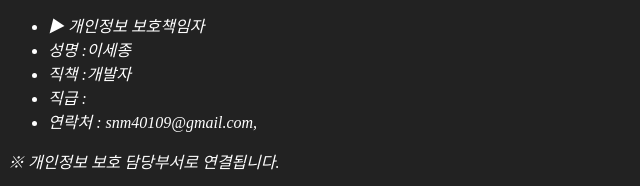
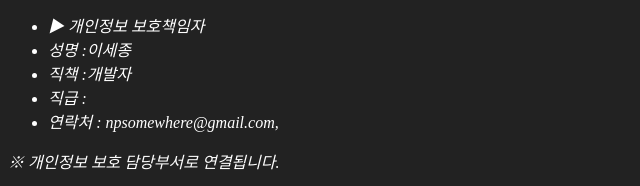
Before and after one commit to newpaper818/Somewhere_privacy_policy, a plain HTML site: page index.html in a window 1280 px wide. Shown: the part 2599-2785 px from the top of the page, 0-640 px from the left. Drawn offline with Linux system fonts and the light colour scheme.

Commit message:
email update

```diff
--- a/index.html
+++ b/index.html
@@ -66,7 +66,7 @@
 
               <strong>제8조(개인정보 자동 수집 장치의 설치•운영 및 거부에 관한 사항)</strong></p><p class="ls2"><br/><br/>① NP Somewhere 은(는) 이용자에게 개별적인 맞춤서비스를 제공하기 위해 이용정보를 저장하고 수시로 불러오는 ‘쿠키(cookie)’를 사용합니다.</br>② 쿠키는 웹사이트를 운영하는데 이용되는 서버(http)가 이용자의 컴퓨터 브라우저에게 보내는 소량의 정보이며 이용자들의 PC 컴퓨터내의 하드디스크에 저장되기도 합니다.</br>가. 쿠키의 사용 목적 : 이용자가 방문한 각 서비스와 웹 사이트들에 대한 방문 및 이용형태, 인기 검색어, 보안접속 여부, 등을 파악하여 이용자에게 최적화된 정보 제공을 위해 사용됩니다.</br>나. 쿠키의 설치•운영 및 거부 : 웹브라우저 상단의 도구>인터넷 옵션>개인정보 메뉴의 옵션 설정을 통해 쿠키 저장을 거부 할 수 있습니다.</br>다. 쿠키 저장을 거부할 경우 맞춤형 서비스 이용에 어려움이 발생할 수 있습니다.<p class='sub_p mgt30'>
 
-                <strong>제9조 (개인정보 보호책임자) </strong></p><p class='sub_p mgt10'> ①  <span class='colorLightBlue'>NP Somewhere</span> 은(는) 개인정보 처리에 관한 업무를 총괄해서 책임지고, 개인정보 처리와 관련한 정보주체의 불만처리 및 피해구제 등을 위하여 아래와 같이 개인정보 보호책임자를 지정하고 있습니다.</p><ul class='list_indent2 mgt10'><li class='tt'>▶ 개인정보 보호책임자 </li><li>성명 :이세종</li><li>직책 :개발자</li><li>직급 :</li><li>연락처 :  snm40109@gmail.com, </li></ul><p class='sub_p'>※ 개인정보 보호 담당부서로 연결됩니다.<p/> <ul class='list_indent2 mgt10'><li class='tt'>▶ 개인정보 보호 담당부서</li><li>부서명 :</li><li>담당자 :</li><li>연락처 :, , </li></ul><p class='sub_p'>② 정보주체께서는 NP Somewhere 의 서비스(또는 사업)을 이용하시면서 발생한 모든 개인정보 보호 관련 문의, 불만처리, 피해구제 등에 관한 사항을 개인정보 보호책임자 및 담당부서로 문의하실 수 있습니다. NP Somewhere 은(는) 정보주체의 문의에 대해 지체 없이 답변 및 처리해드릴 것입니다.</p><p class='sub_p mgt30'><strong>제10조(개인정보 열람청구)</br> 정보주체는 ｢개인정보 보호법｣ 제35조에 따른 개인정보의 열람 청구를 아래의 부서에 할 수 있습니다.<br/>< NP Somewhere ></span>은(는) 정보주체의 개인정보 열람청구가 신속하게 처리되도록 노력하겠습니다. </strong></p><ul class='list_indent2 mgt10'><li class='tt'>▶ 개인정보 열람청구 접수·처리 부서 </li><li>부서명 : </li><li>담당자 : </li><li>연락처 : , , </li></ul></br></br><p class='lh6 bs4'><strong>제11조(권익침해 구제방법)<em class="emphasis"></em></strong></p><br/><br/>정보주체는 개인정보침해로 인한 구제를 받기 위하여 개인정보분쟁조정위원회, 한국인터넷진흥원 개인정보침해신고센터 등에 분쟁해결이나 상담 등을 신청할 수 있습니다. 이 밖에 기타 개인정보침해의 신고, 상담에 대하여는 아래의 기관에 문의하시기 바랍니다.<br/><br/>
+                <strong>제9조 (개인정보 보호책임자) </strong></p><p class='sub_p mgt10'> ①  <span class='colorLightBlue'>NP Somewhere</span> 은(는) 개인정보 처리에 관한 업무를 총괄해서 책임지고, 개인정보 처리와 관련한 정보주체의 불만처리 및 피해구제 등을 위하여 아래와 같이 개인정보 보호책임자를 지정하고 있습니다.</p><ul class='list_indent2 mgt10'><li class='tt'>▶ 개인정보 보호책임자 </li><li>성명 :이세종</li><li>직책 :개발자</li><li>직급 :</li><li>연락처 :  npsomewhere@gmail.com, </li></ul><p class='sub_p'>※ 개인정보 보호 담당부서로 연결됩니다.<p/> <ul class='list_indent2 mgt10'><li class='tt'>▶ 개인정보 보호 담당부서</li><li>부서명 :</li><li>담당자 :</li><li>연락처 :, , </li></ul><p class='sub_p'>② 정보주체께서는 NP Somewhere 의 서비스(또는 사업)을 이용하시면서 발생한 모든 개인정보 보호 관련 문의, 불만처리, 피해구제 등에 관한 사항을 개인정보 보호책임자 및 담당부서로 문의하실 수 있습니다. NP Somewhere 은(는) 정보주체의 문의에 대해 지체 없이 답변 및 처리해드릴 것입니다.</p><p class='sub_p mgt30'><strong>제10조(개인정보 열람청구)</br> 정보주체는 ｢개인정보 보호법｣ 제35조에 따른 개인정보의 열람 청구를 아래의 부서에 할 수 있습니다.<br/>< NP Somewhere ></span>은(는) 정보주체의 개인정보 열람청구가 신속하게 처리되도록 노력하겠습니다. </strong></p><ul class='list_indent2 mgt10'><li class='tt'>▶ 개인정보 열람청구 접수·처리 부서 </li><li>부서명 : </li><li>담당자 : </li><li>연락처 : , , </li></ul></br></br><p class='lh6 bs4'><strong>제11조(권익침해 구제방법)<em class="emphasis"></em></strong></p><br/><br/>정보주체는 개인정보침해로 인한 구제를 받기 위하여 개인정보분쟁조정위원회, 한국인터넷진흥원 개인정보침해신고센터 등에 분쟁해결이나 상담 등을 신청할 수 있습니다. 이 밖에 기타 개인정보침해의 신고, 상담에 대하여는 아래의 기관에 문의하시기 바랍니다.<br/><br/>
 
 
 
```
